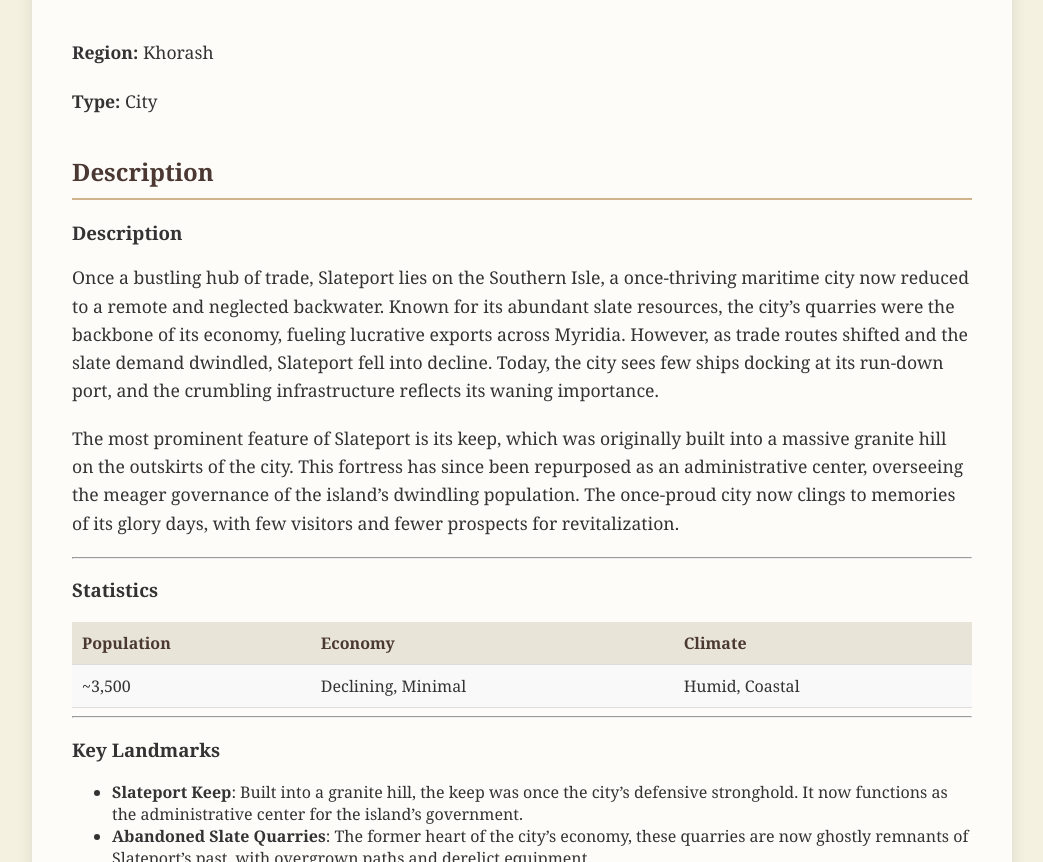
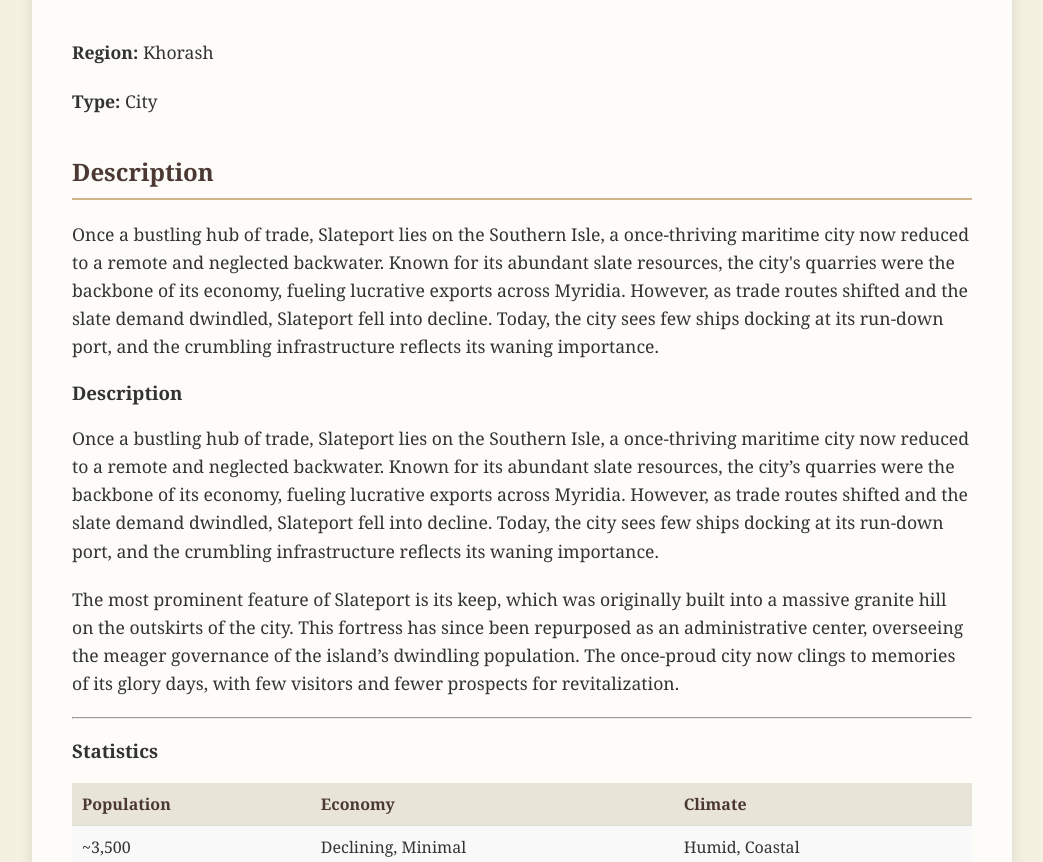
Before and after one commit to arcticblizzard/Myridia, a Jekyll site: the page built from locations/slateport.md, in a window 1280 px wide and 900 px high, scrolled down 506 px, cut to the strip 38-900 px from the top of the window. Shown: the whole strip, without its empty margins (118-1161 px from the left). Built offline with Jekyll 4.4.1, drawn with Linux system fonts in a browser that asks for light colours.

Commit message:
Update slateport.md

```diff
--- a/locations/slateport.md
+++ b/locations/slateport.md
@@ -6,6 +6,7 @@ permalink: /locations/slateport
 region: Khorash
 type: City
 coordinates: "2000,6556"
+description: "Once a bustling hub of trade, Slateport lies on the Southern Isle, a once-thriving maritime city now reduced to a remote and neglected backwater. Known for its abundant slate resources, the city's quarries were the backbone of its economy, fueling lucrative exports across Myridia. However, as trade routes shifted and the slate demand dwindled, Slateport fell into decline. Today, the city sees few ships docking at its run-down port, and the crumbling infrastructure reflects its waning importance."
 ---
 
 ### Description
```
